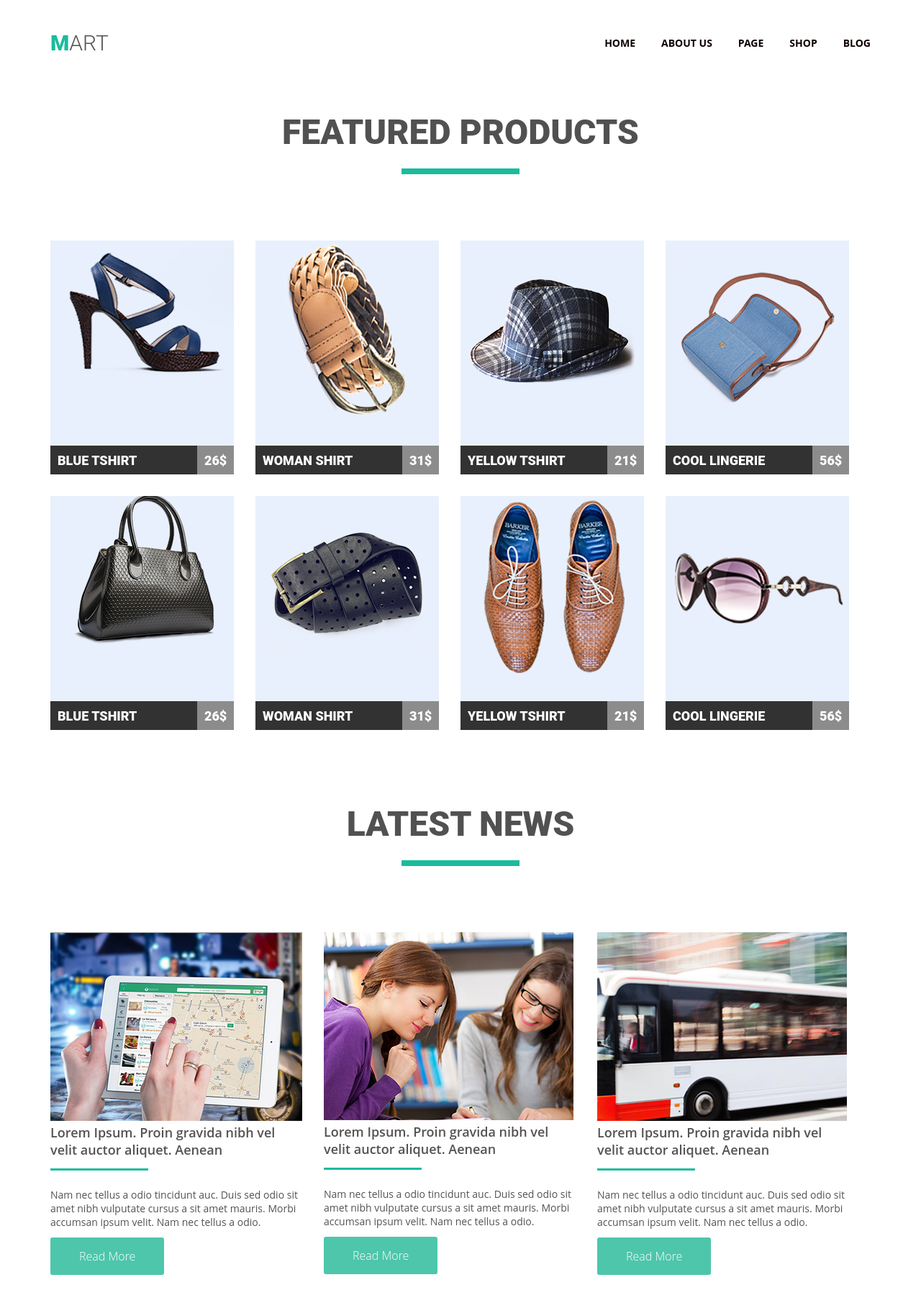
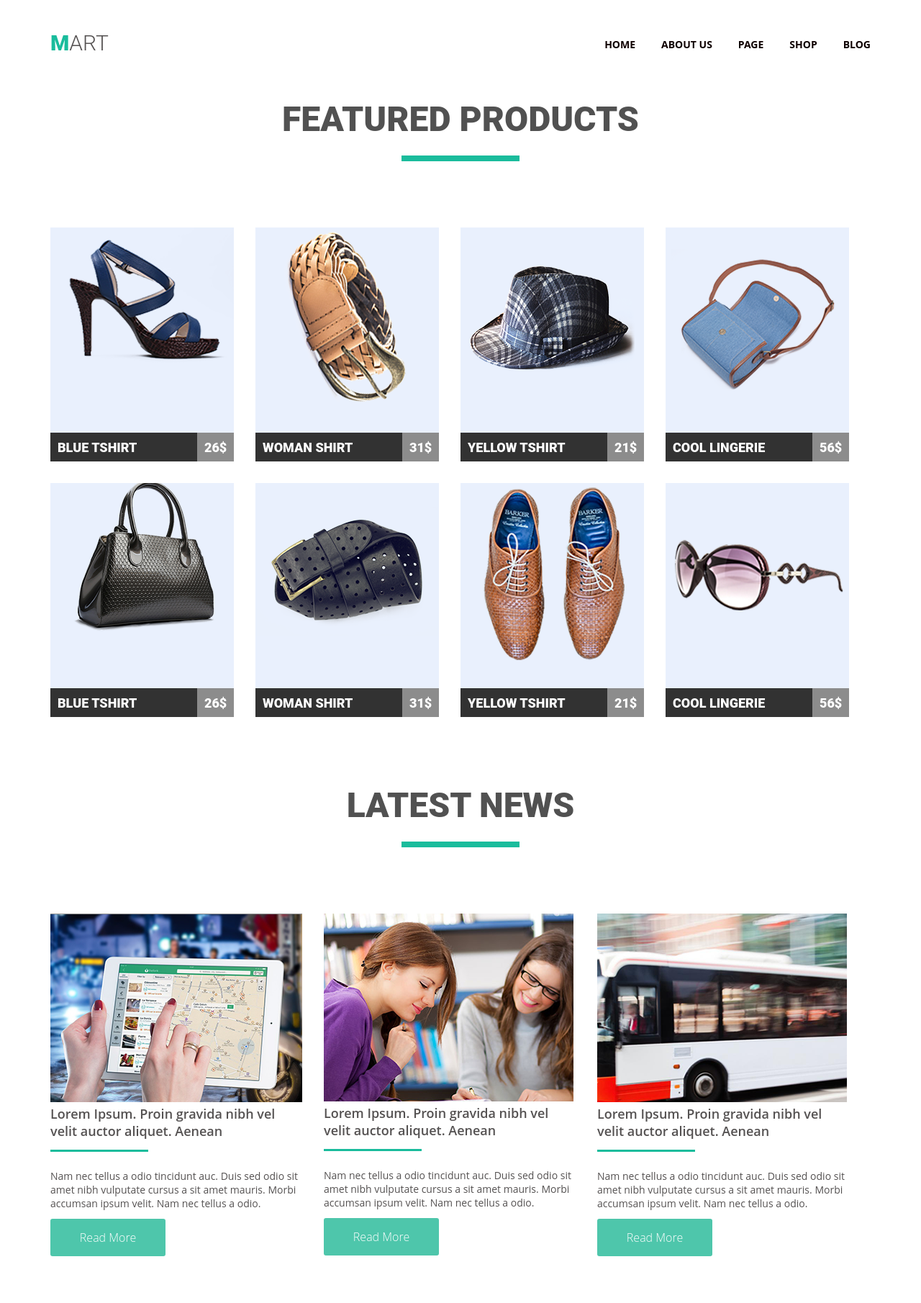
Before and after one commit to YuluaOkrushko/goit-fe-course, a plain HTML site: page module-04/index.html in a window 1280 px wide. Shown: the whole page at 72% size. Drawn offline with Linux system fonts and the light colour scheme.

Commit message:
homework-04

```diff
--- a/module-04/index.html
+++ b/module-04/index.html
@@ -21,10 +21,9 @@
         </nav>
       </header>
       <main>
-        <!-- SECTION TITLE -->
-        <h2 class="title">featured products</h2>
         <!-- GALLERY -->
-        <section>
+        <section class="featured-section clearfix">
+          <h2 class="title">featured products</h2>
           <article class="content">
             <a href="#">
               <img class="feature" src="img/img1.png" alt="Blue-Tshirt" />
@@ -83,8 +82,8 @@
           </article>
         </section>
         <!-- BLOG -->
-        <h2 class="title">latest news</h2>
-        <section>
+        <section class="item-section clearfix">
+          <h2 class="title">latest news</h2>
           <article class="blog">
             <img class="blog-image" src="img/blog1.png" alt="" />
             <h3 class="blog-item">
@@ -95,7 +94,7 @@
               vulputate cursus a sit amet mauris. Morbi accumsan ipsum velit.
               Nam nec tellus a odio.
             </p>
-            <button class="button">Read More</button>
+            <a href="#" class="button">Read More</a>
           </article>
           <article class="blog">
             <img class="blog-image" src="img/blog2.png" alt="" />
@@ -107,7 +106,7 @@
               vulputate cursus a sit amet mauris. Morbi accumsan ipsum velit.
               Nam nec tellus a odio.
             </p>
-            <button class="button">Read More</button>
+            <a href="#" class="button">Read More</a>
           </article>
           <article class="blog">
             <img class="blog-image" src="img/blog3.png" alt="" />
@@ -119,7 +118,7 @@
               vulputate cursus a sit amet mauris. Morbi accumsan ipsum velit.
               Nam nec tellus a odio.
             </p>
-            <button class="button">Read More</button>
+            <a href="#" class="button">Read More</a>
           </article>
         </section>
       </main>
--- a/module-04/style.css
+++ b/module-04/style.css
@@ -26,8 +26,8 @@
 .head {
   text-align: justify;
   width: 100%;
-  margin-top: 42px;
-  margin-bottom: 60px;
+  padding-top: 42px;
+  padding-bottom: 60px;
 }
 .head::before {
   content: "";
@@ -41,22 +41,22 @@
   visibility: hidden;
   overflow: hidden;
   content: "";
-  display: inline-block;
+  display: block;
 }
 
 .navigation {
-  display: inline-block;
-  vertical-align: middle;
+  display: block;
+  float: right;
 }
 
 .logo {
   font-family: Roboto Light;
   font-size: 30px;
-  vertical-align: middle;
-  display: inline-block;
+  display: block;
+  float: left;
 }
 .logo a {
-  display: inline-block;
+  display: block;
   text-decoration: none;
   color: #555252;
   text-transform: uppercase;
@@ -70,12 +70,11 @@
 .nav-menu {
   list-style: none;
   margin: 0;
-  padding: 0;
+  padding-top: 10px;
   font-size: 0px;
 }
 .nav-menu a {
-  vertical-align: middle;
-  font-family: 'Open Sans';
+  font-family: "Open Sans";
   font-weight: 700;
   text-decoration: none;
   font-size: 14px;
@@ -88,7 +87,7 @@
   color: #1abc9c;
 }
 .nav-menu li {
-  display: inline-block;
+  display: inline;
   margin-right: 36px;
 }
 .nav-menu li:last-child {
@@ -114,6 +113,14 @@
   margin-top: 22px;
 }
 /* GALLERY */
+.featured-section {
+  padding-bottom: 94px;
+}
+.clearfix::after {
+  content: "";
+  display: table;
+  clear: both;
+}
 .content {
   width: 255px;
   height: 325px;
@@ -124,11 +131,11 @@
 .content a {
   outline: none;
 }
-.content:nth-child(4n) {
+.content:nth-child(4n + 1) {
   margin-right: 0;
 }
 .content:nth-last-child(-n + 4) {
-  margin-bottom: 102px;
+  margin-bottom: 0;
 }
 .feature {
   display: block;
@@ -173,15 +180,18 @@ a:hover .cost,
 a:focus .cost {
   background-color: #7fd9c7;
 }
+
 /* BLOG */
+.item-section {
+  padding-bottom: 80px;
+}
 .blog {
   display: block;
   width: 350px;
   float: left;
   margin-right: 30px;
-  margin-bottom: 80px;
 }
-.blog:nth-child(3n) {
+.blog:nth-child(4n) {
   margin-right: 0;
 }
 .blog-item {
@@ -209,14 +219,17 @@ a:focus .cost {
   font-size: 16px;
   color: #ffffff;
   background-color: #4ec6ab;
+  text-align: center;
   outline: none;
   display: block;
-  padding: 15px 40px;
+  width: 160px;
+  padding: 15px 0;
   border-radius: 3px;
+  text-decoration: none;
   border: none;
   cursor: pointer;
 }
 .button:hover,
 .button:focus {
-background-color: #1abc9c;
+  background-color: #1abc9c;
 }
```
